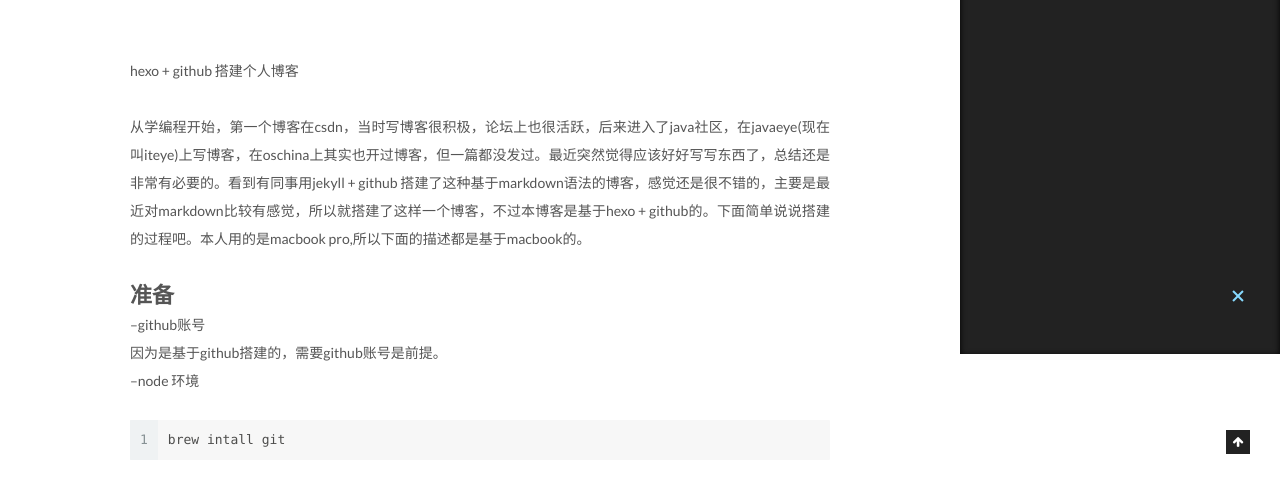
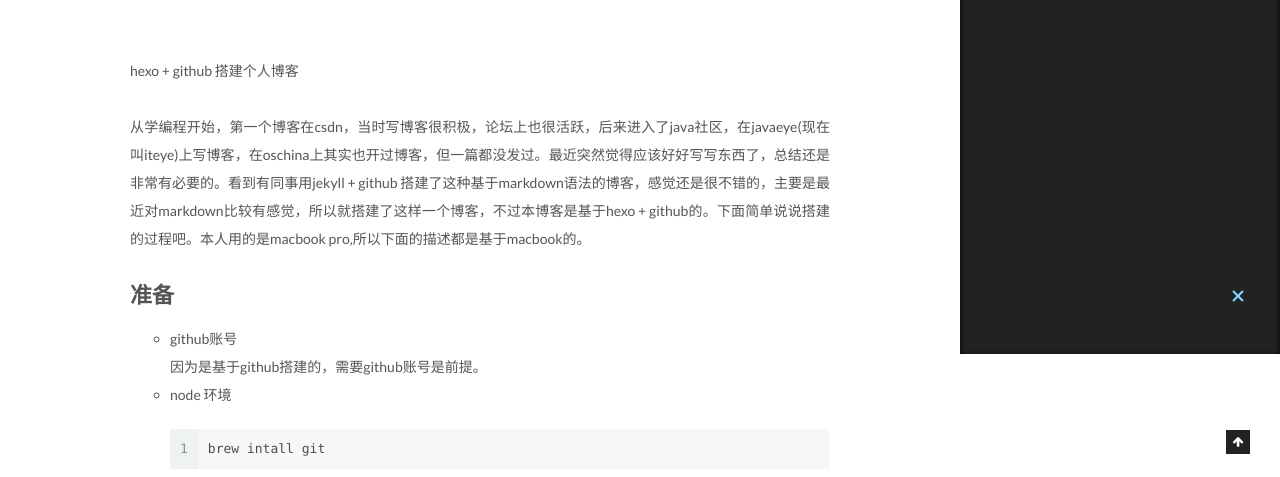
Before and after one commit to BenjaminChung/BenjaminChung.github.io, a plain HTML site: page 2017/03/20/本博客诞生记录/index.html in a window 1280 px wide. Shown: the part 446-923 px from the top of the page. Drawn offline with Linux system fonts and the light colour scheme.

Commit message:
Site updated: 2017-03-20 22:44:15

```diff
--- a/2017/03/20/本博客诞生记录/index.html
+++ b/2017/03/20/本博客诞生记录/index.html
@@ -93,7 +93,7 @@
 <meta property="og:url" content="http://yoursite.com/2017/03/20/本博客诞生记录/index.html">
 <meta property="og:site_name" content="Benjamin's Blog">
 <meta property="og:description" content="hexo + github 搭建个人博客">
-<meta property="og:updated_time" content="2017-03-20T14:39:20.000Z">
+<meta property="og:updated_time" content="2017-03-20T14:44:08.000Z">
 <meta name="twitter:card" content="summary">
 <meta name="twitter:title" content="本博客诞生记录">
 <meta name="twitter:description" content="hexo + github 搭建个人博客">
@@ -322,7 +322,11 @@
 
 
         <p>hexo + github 搭建个人博客<br><a id="more"></a><br>从学编程开始，第一个博客在csdn，当时写博客很积极，论坛上也很活跃，后来进入了java社区，在javaeye(现在叫iteye)上写博客，在oschina上其实也开过博客，但一篇都没发过。最近突然觉得应该好好写写东西了，总结还是非常有必要的。看到有同事用jekyll + github 搭建了这种基于markdown语法的博客，感觉还是很不错的，主要是最近对markdown比较有感觉，所以就搭建了这样一个博客，不过本博客是基于hexo + github的。下面简单说说搭建的过程吧。本人用的是macbook pro,所以下面的描述都是基于macbook的。</p>
-<h1 id="准备"><a href="#准备" class="headerlink" title="准备"></a>准备</h1><p>–github账号<br>  因为是基于github搭建的，需要github账号是前提。<br>–node 环境<br><figure class="highlight bash"><table><tr><td class="gutter"><pre><div class="line">1</div></pre></td><td class="code"><pre><div class="line">brew intall git</div></pre></td></tr></table></figure></p>
+<h1 id="准备"><a href="#准备" class="headerlink" title="准备"></a>准备</h1><ul>
+<li>github账号<br>因为是基于github搭建的，需要github账号是前提。</li>
+<li>node 环境<figure class="highlight bash"><table><tr><td class="gutter"><pre><div class="line">1</div></pre></td><td class="code"><pre><div class="line">brew intall git</div></pre></td></tr></table></figure>
+</li>
+</ul>
 <h1 id="安装"><a href="#安装" class="headerlink" title="安装"></a>安装</h1><h2 id="安装git"><a href="#安装git" class="headerlink" title="安装git"></a>安装git</h2><h2 id="安装node"><a href="#安装node" class="headerlink" title="安装node"></a>安装node</h2><h2 id="安装hexo"><a href="#安装hexo" class="headerlink" title="安装hexo"></a>安装hexo</h2><h1 id="部署"><a href="#部署" class="headerlink" title="部署"></a>部署</h1><h1 id="异常处理"><a href="#异常处理" class="headerlink" title="异常处理"></a>异常处理</h1>
 
     </div>
--- a/css/main.css
+++ b/css/main.css
@@ -1684,7 +1684,7 @@ pre .javascript .function {
   width: 4px;
   height: 4px;
   border-radius: 50%;
-  background: #03ffff;
+  background: #d416ff;
 }
 .links-of-blogroll {
   font-size: 13px;
```
